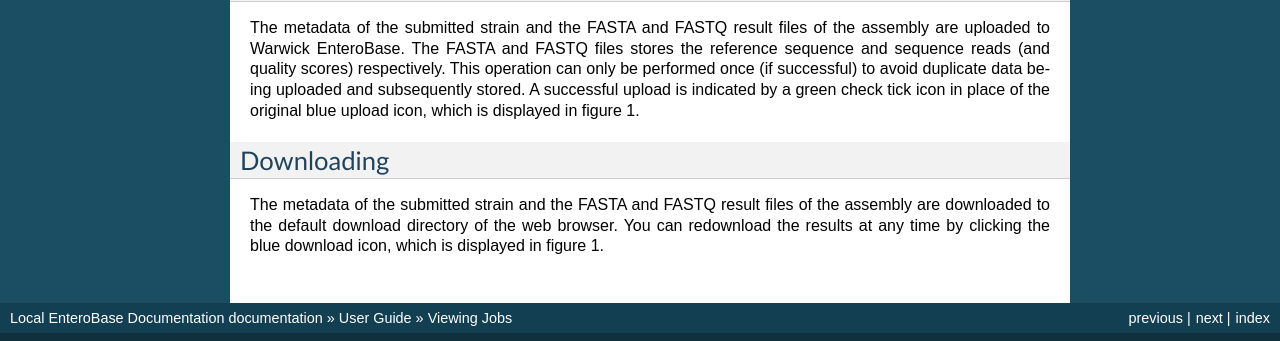
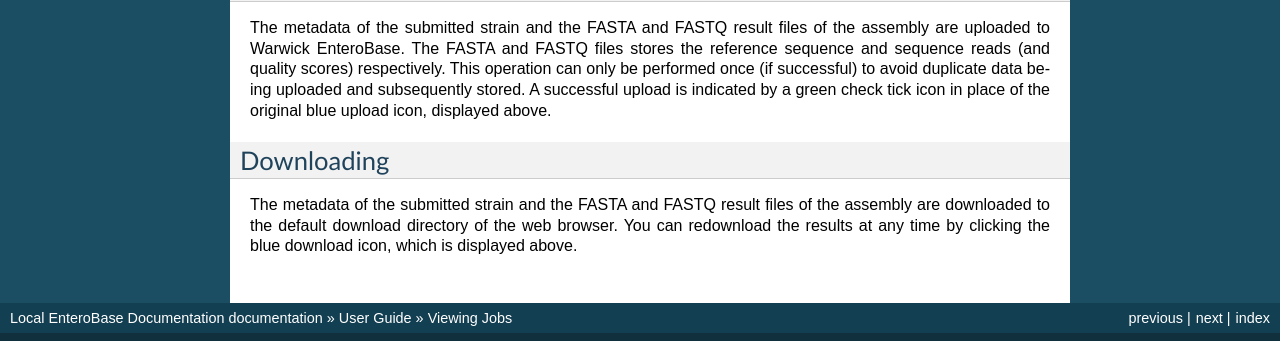
Before and after one commit to was111607/leb-full, a Sphinx documentation site: the page built from docs/user_guide/jobs.rst, in a window 1280 px wide. Shown: the part 772-1113 px from the top of the page. Built offline with Sphinx 7.4.7, drawn with Linux system fonts in a browser that asks for light colours.

Commit message:
figure refs

```diff
--- a/docs/user_guide/jobs.rst
+++ b/docs/user_guide/jobs.rst
@@ -23,9 +23,9 @@
 Uploading
 =========
 
-The metadata of the submitted strain and the FASTA and FASTQ result files of the assembly are uploaded to Warwick EnteroBase. The FASTA and FASTQ files stores the reference sequence and sequence reads (and quality scores) respectively. This operation can only be performed once (if successful) to avoid duplicate data being uploaded and subsequently stored. A successful upload is indicated by a green check tick icon in place of the original blue upload icon, which is displayed in figure 1.
+The metadata of the submitted strain and the FASTA and FASTQ result files of the assembly are uploaded to Warwick EnteroBase. The FASTA and FASTQ files stores the reference sequence and sequence reads (and quality scores) respectively. This operation can only be performed once (if successful) to avoid duplicate data being uploaded and subsequently stored. A successful upload is indicated by a green check tick icon in place of the original blue upload icon, displayed above.
 
 Downloading
 ===========
 
-The metadata of the submitted strain and the FASTA and FASTQ result files of the assembly are downloaded to the default download directory of the web browser. You can redownload the results at any time by clicking the blue download icon, which is displayed in figure 1.
+The metadata of the submitted strain and the FASTA and FASTQ result files of the assembly are downloaded to the default download directory of the web browser. You can redownload the results at any time by clicking the blue download icon, which is displayed above.
```
Also changed, not shown: 5 other files.
